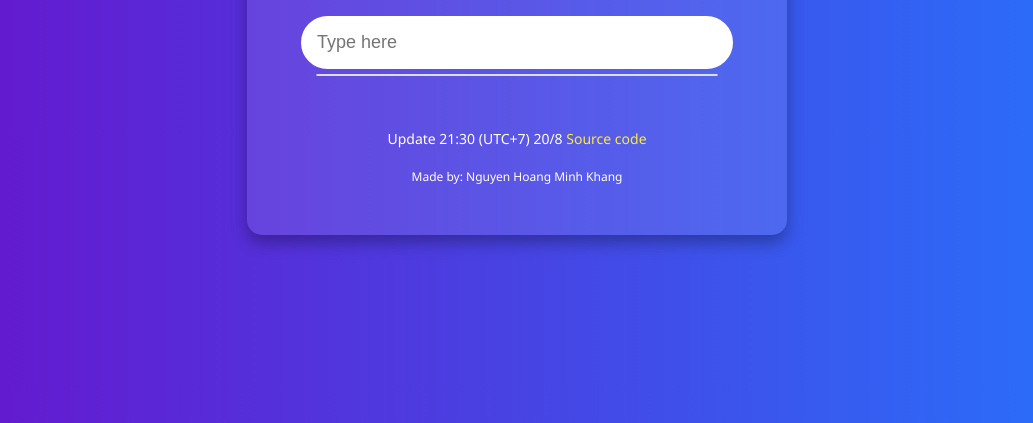
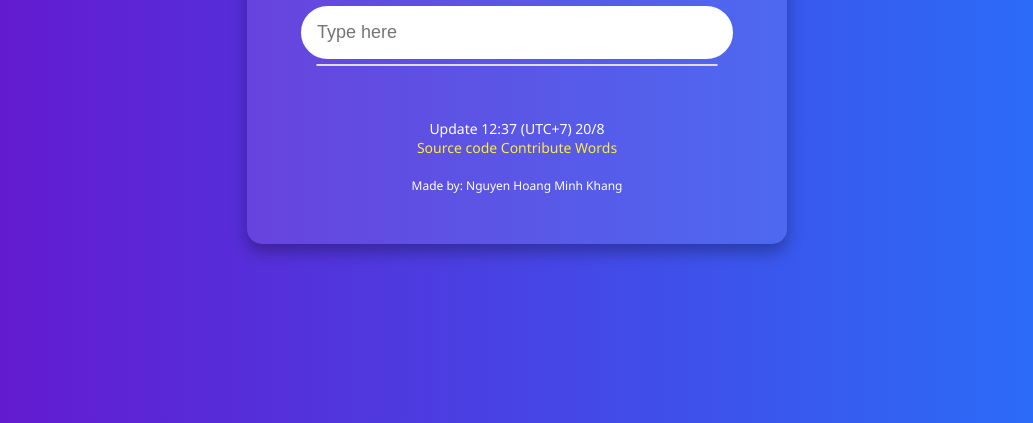
Before and after one commit to minhkhang1008/AIO_English_Search, a plain HTML site: page index.html in a window 1280 px wide. Shown: the part 377-800 px from the top of the page, without its empty margins (123-1156 px from the left). Drawn offline with Linux system fonts and the light colour scheme.

Commit message:
Update index.html
Add contribute hyperlink

```diff
--- a/index.html
+++ b/index.html
@@ -20,9 +20,15 @@
         <!-- Buttons will be dynamically added here -->
         <div id="buttonContainer" class="button-container"></div>
         <div class="update-time">
-            Update 21:30 (UTC+7) 20/8
-            <a href="https://github.com/minhkhang1008/minhkhang1008.github.io" class="source-link" target="_blank">Source code</a>
+            <div class="update-info">
+                Update 12:37 (UTC+7) 20/8
+            </div>
+            <div class="links">
+                <a href="https://github.com/minhkhang1008/minhkhang1008.github.io" class="source-link" target="_blank">Source code</a>
+                <a href="https://forms.gle/K195XSHSTdk8Jdh49" class="contribute-link" target="_blank">Contribute Words</a>
+            </div>
         </div>
+
         <div class="credit">Made by: Nguyen Hoang Minh Khang</div>
     </div>
 
```
